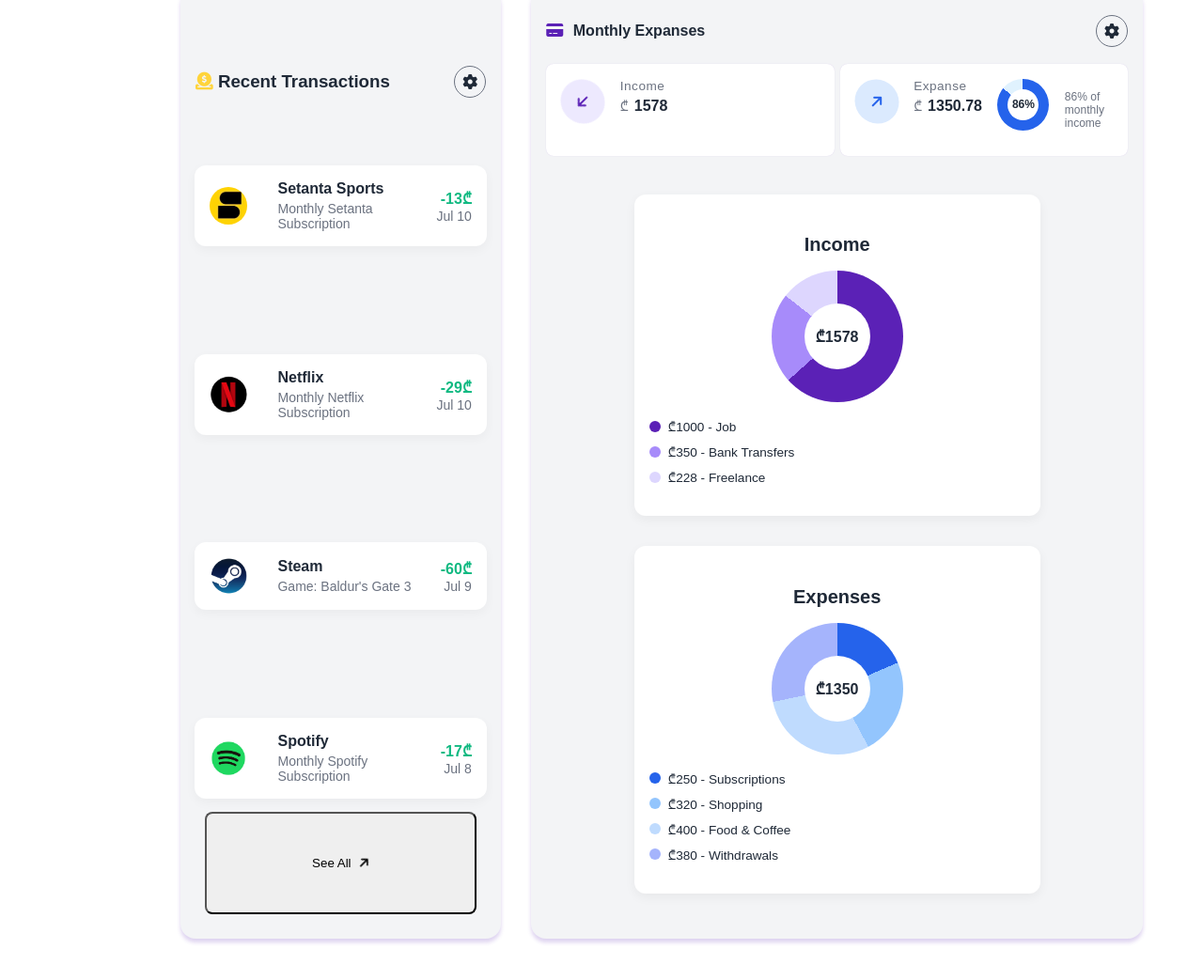
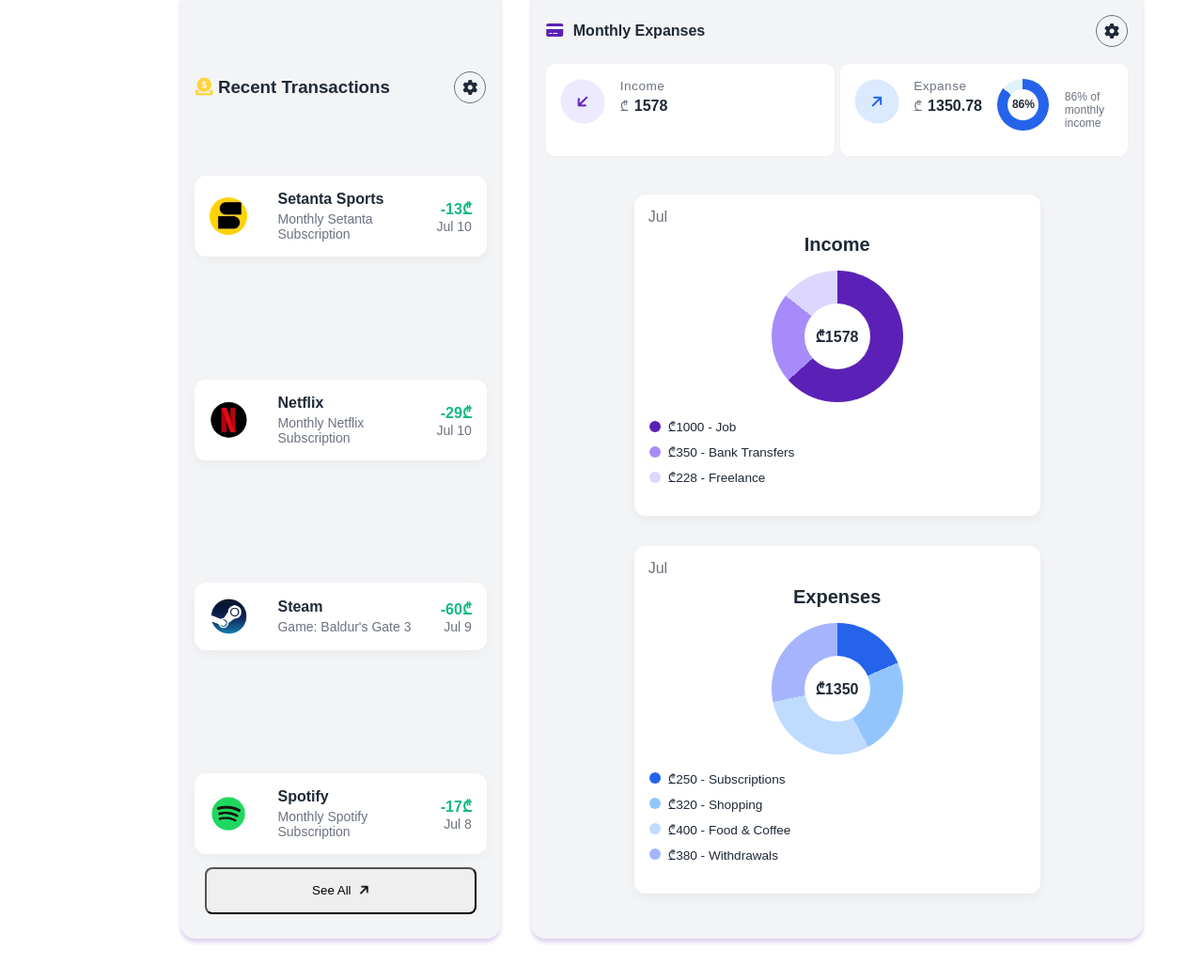
Before and after one commit to KlasniMisho123/TBC-Academy-Task-1, a plain HTML site: page index.html in a window 1280 px wide. Shown: the part 842-1885 px from the top of the page at 94% size. Drawn offline with Linux system fonts and the light colour scheme.

Commit message:
expanses visuals element commit

```diff
--- a/index.html
+++ b/index.html
@@ -231,8 +231,8 @@
                </div>
 
             <div class="finance-summary-container">
-                <!-- Income Section -->
                 <div class="finance-section">
+                    <p>Jul</p>
                     <h4>Income</h4>
                     <div class="pie-chart income-chart">
                     <div class="center-label">₾1578</div>
@@ -244,8 +244,8 @@
                     </ul>
                 </div>
 
-                <!-- Expense Section -->
                 <div class="finance-section">
+                    <p>Jul</p>
                     <h4>Expenses</h4>
                     <div class="pie-chart expense-chart">
                         <div class="center-label">₾1350</div>
--- a/public/styles/styles.css
+++ b/public/styles/styles.css
@@ -397,6 +397,7 @@ body {
   border-radius: 8px;
   margin: 10px;
   cursor: pointer;
+  max-height: 50px;
 }
 
 .recent-transactions-div > button:hover {
@@ -407,7 +408,7 @@ body {
 
 .recent-transactions-div > button:hover > i {
   transition: all 0.5s ease;
-  transform: translate(20px, -200%);
+  transform: translate(20px, -300%);
 }
 
 .recent-transaction-item {
@@ -624,6 +625,7 @@ body {
 
 /* Section styles */
 .finance-section {
+  position: relative;
   flex: 1 1 320px;
   max-width: 400px;
   background: var(--color-white);
@@ -631,6 +633,15 @@ body {
   border-radius: 12px;
   box-shadow: 0 4px 12px rgba(0,0,0,0.05);
   text-align: center;
+}
+
+.finance-section > p {
+  position: absolute;
+  top: 15px;
+  left: 15px;
+  font-size: 1rem;
+  color: var(--color-text-muted);
+  margin: 0;
 }
 
 /* Section header */
```
Also changed, not shown: ProjectNotes.txt (+7 -0 lines).
